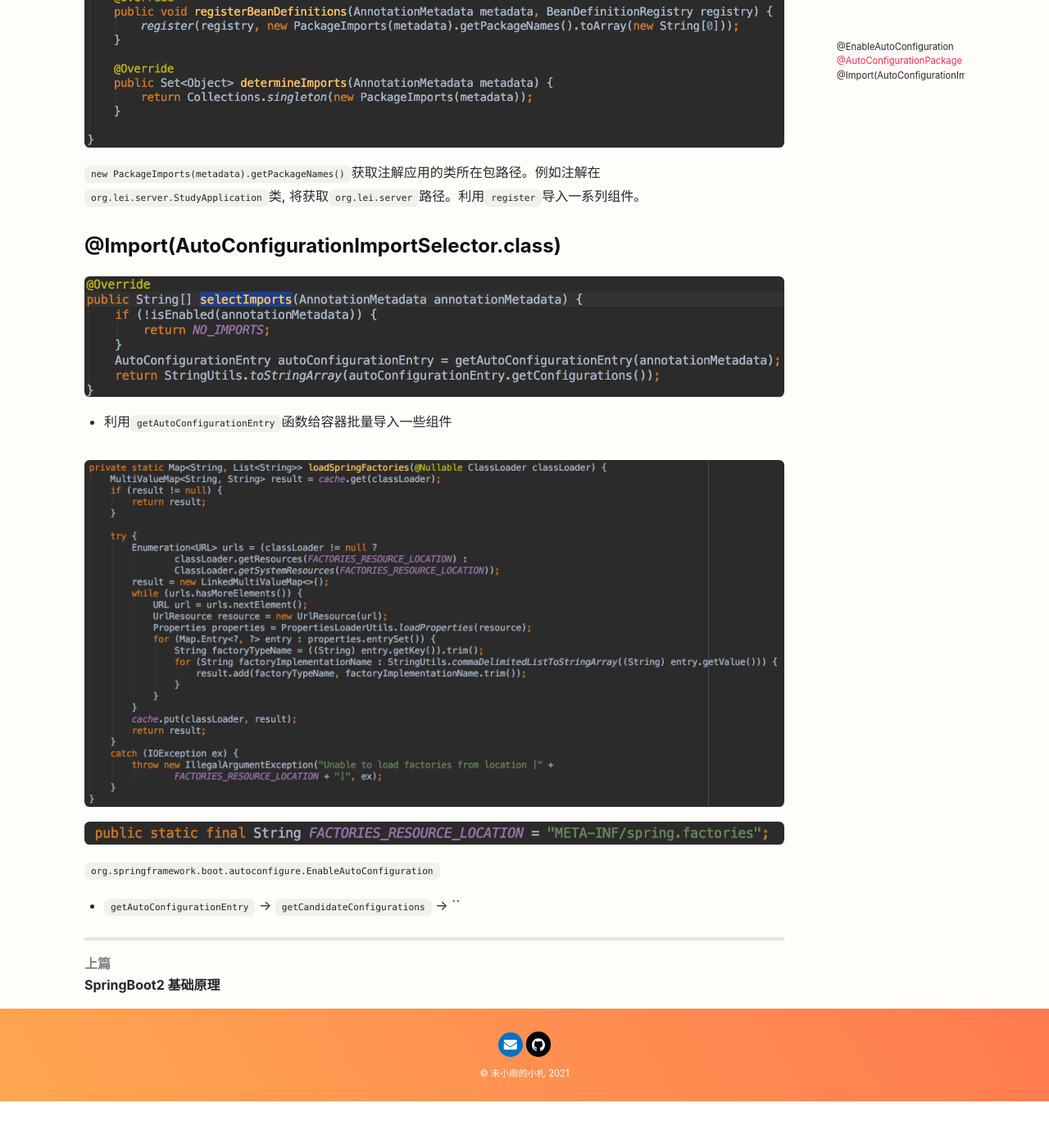
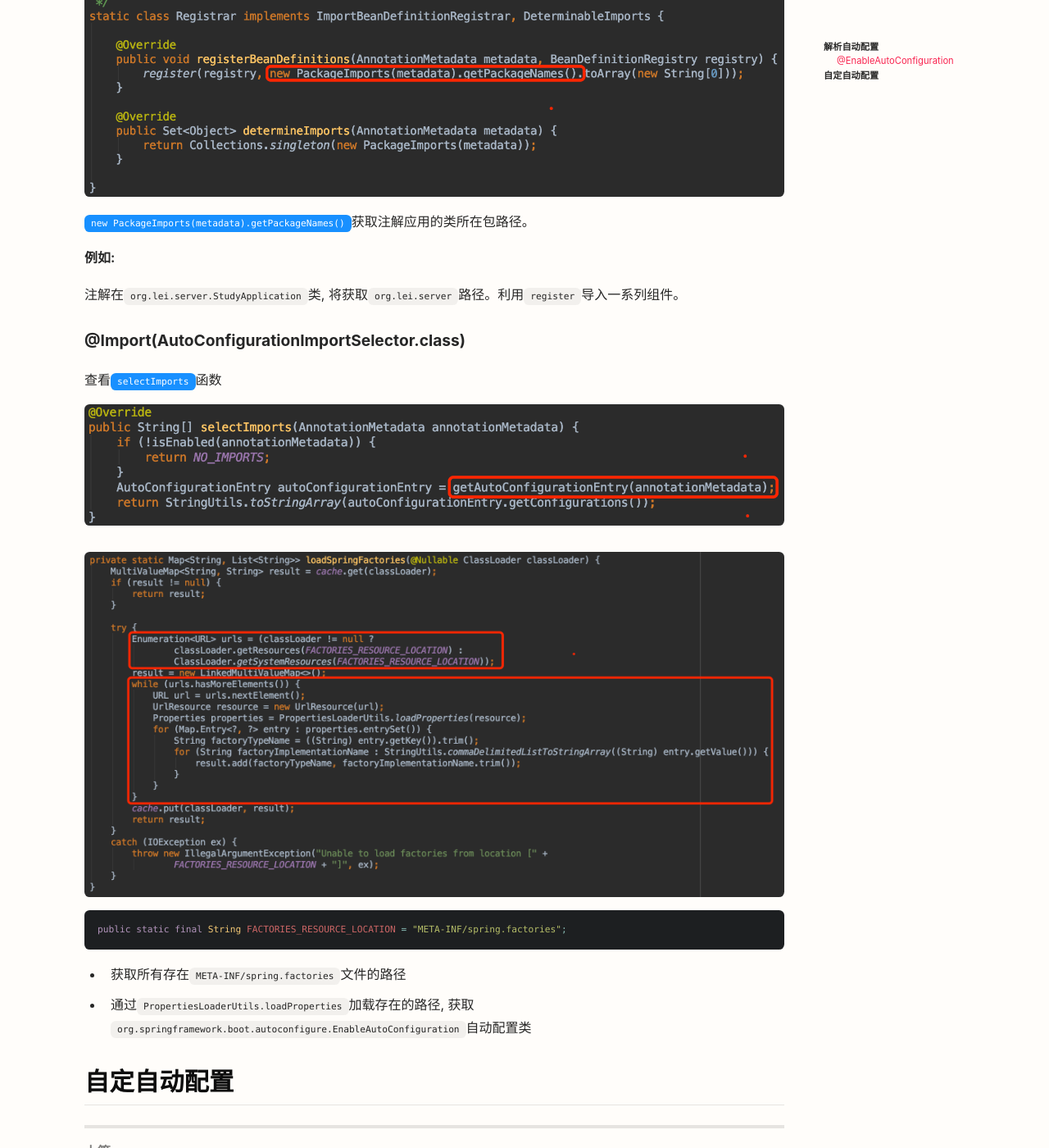
Before and after one commit to cloudland/cloudland.github.io, a Jekyll site: the page built from _posts/program/2021-03-23-java-spring-boot-2-02.md, in a window 1280 px wide and 1400 px high, scrolled down 1014 px. Shown: the whole window at 82% size. Built offline with Jekyll 4.4.1, drawn with Linux system fonts in a browser that asks for light colours; nearby versions of some CDN libraries; before the commit the page ends 2357 px from its top, so only the background shows below that; some of the changed text lies outside the part shown.

Commit message:
修改内容

````diff
--- a/_posts/program/2021-03-23-java-spring-boot-2-02.md
+++ b/_posts/program/2021-03-23-java-spring-boot-2-02.md
@@ -8,27 +8,29 @@
 tags: Java Spring SpringBoot
 ---
 
-##
+## 解析自动配置
 
 ### @EnableAutoConfiguration
 
-* AutoConfigurationPackage
-
 ![EnableAutoConfiguration](https://cloudland.github.io/assets/images/202103/springboot-20.png){:.rounded}
 
-### @AutoConfigurationPackage
+#### @AutoConfigurationPackage
 
 自动配置包
 
 ![EnableAutoConfiguration](https://cloudland.github.io/assets/images/202103/springboot-21.png){:.rounded}
 
-`new PackageImports(metadata).getPackageNames()`获取注解应用的类所在包路径。例如注解在`org.lei.server.StudyApplication`类, 将获取`org.lei.server`路径。利用`register`导入一系列组件。
+`new PackageImports(metadata).getPackageNames()`{:.info}获取注解应用的类所在包路径。
 
-### @Import(AutoConfigurationImportSelector.class)
+**例如:**
+
+注解在`org.lei.server.StudyApplication`类, 将获取`org.lei.server`路径。利用`register`导入一系列组件。
+
+#### @Import(AutoConfigurationImportSelector.class)
+
+查看`selectImports`{:.info}函数
 
 ![EnableAutoConfiguration](https://cloudland.github.io/assets/images/202103/springboot-22.png){:.rounded}
-
-* 利用`getAutoConfigurationEntry`函数给容器批量导入一些组件
 
 ```mermaid
 graph TB;
@@ -45,9 +47,12 @@
 
 ![loadSpringFactories](https://cloudland.github.io/assets/images/202103/springboot-23.png){:.rounded}
 
-![FACTORIES_RESOURCE_LOCATION](https://cloudland.github.io/assets/images/202103/springboot-24.png){:.rounded}
+```java
+public static final String FACTORIES_RESOURCE_LOCATION = "META-INF/spring.factories";
+```
 
-`org.springframework.boot.autoconfigure.EnableAutoConfiguration`
+* 获取所有存在`META-INF/spring.factories`文件的路径
 
+* 通过`PropertiesLoaderUtils.loadProperties`加载存在的路径, 获取`org.springframework.boot.autoconfigure.EnableAutoConfiguration`自动配置类
 
-* `getAutoConfigurationEntry` -> `getCandidateConfigurations` -> ``
+## 自定自动配置
````
Also changed, not shown: other parts of _posts/program/2021-03-23-java-spring-boot-2-02.md (+1 -1 lines), assets/images/202103/springboot-21.png, assets/images/202103/springboot-22.png, assets/images/202103/springboot-23.png.
